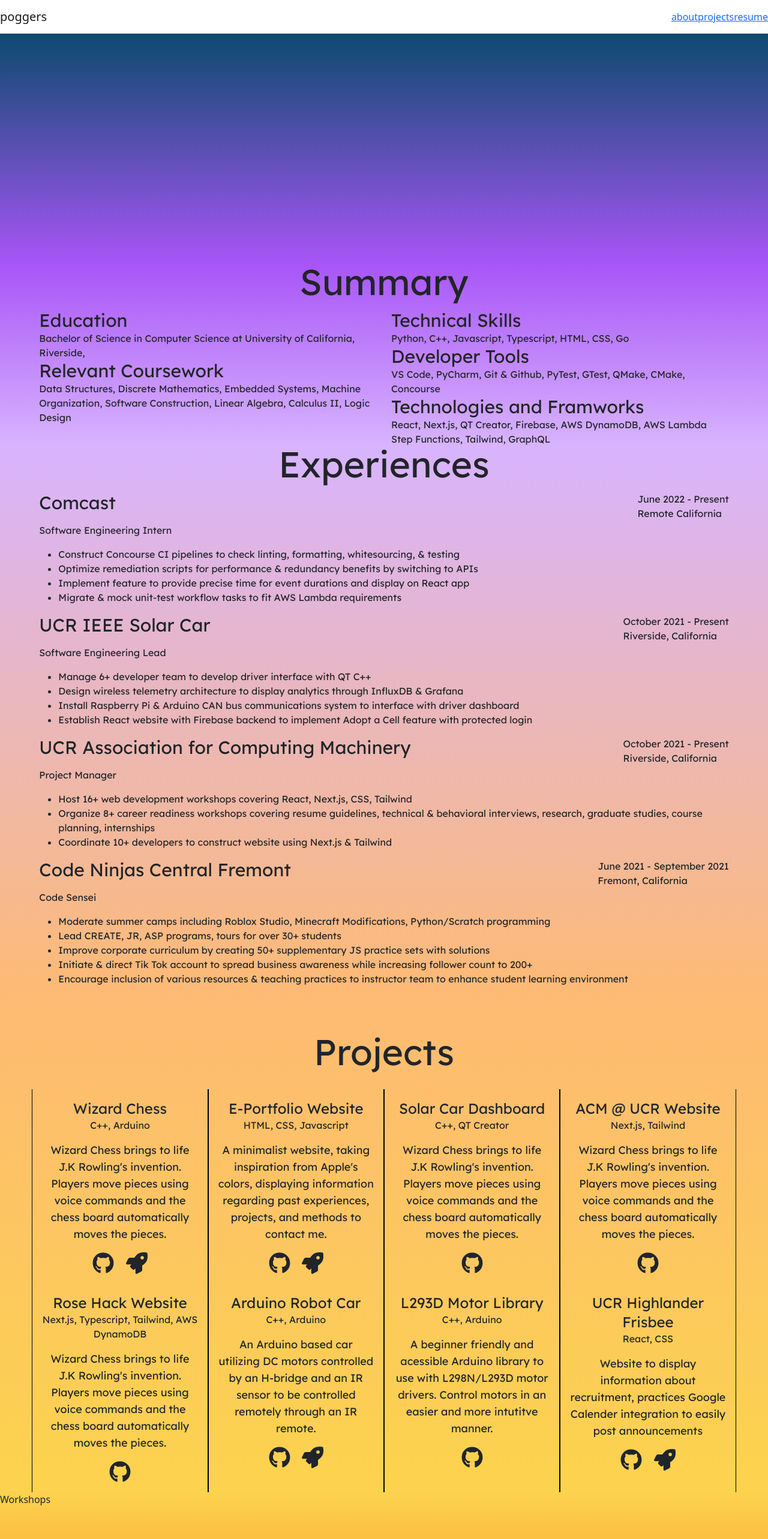
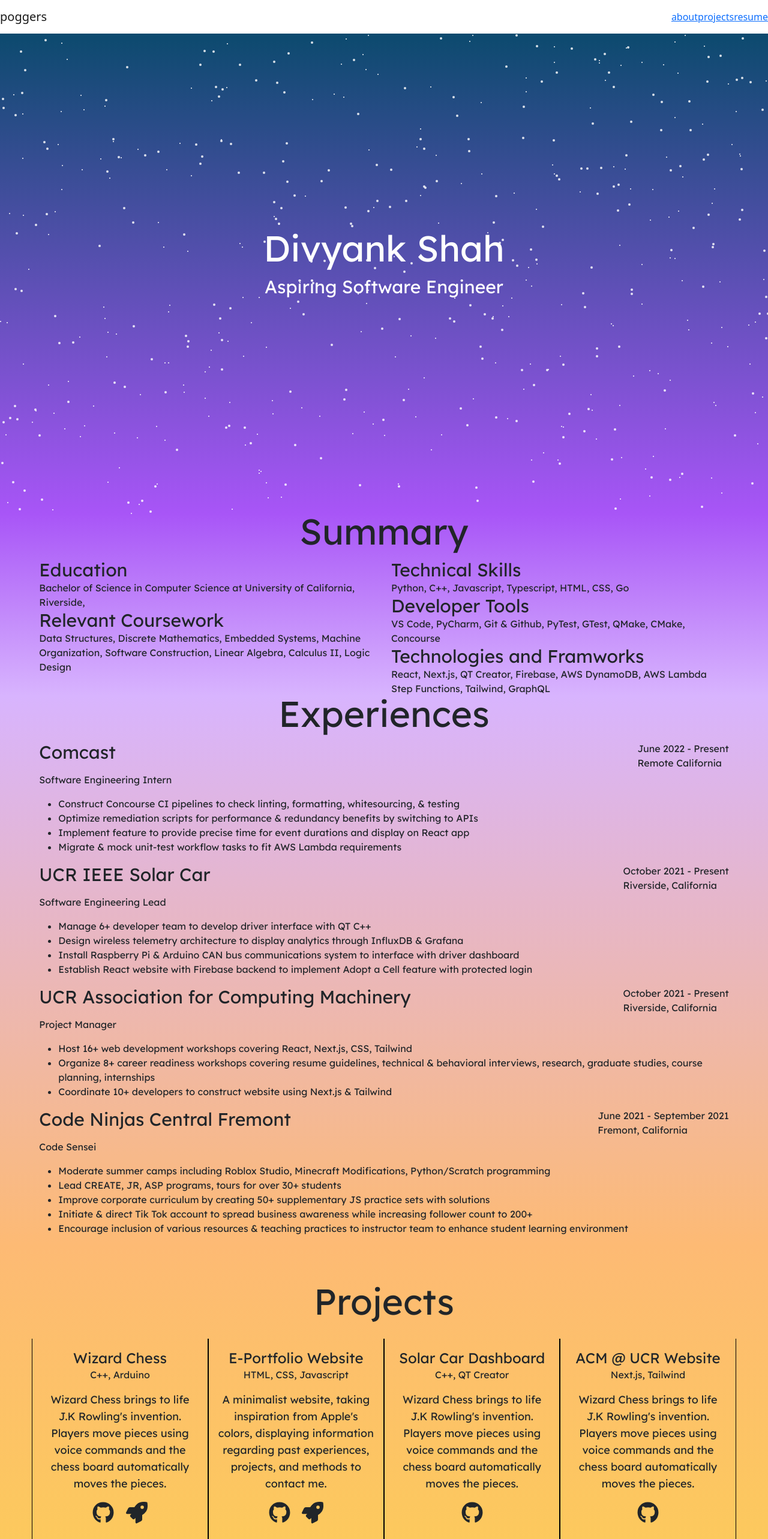
Before and after one commit to shahdivyank/shahdivyank.github.io, a Next.js app: page / in a window 1280 px wide. Shown: the top 2566 px of the page at 60% size. Built offline with nearby package versions, Linux system fonts and the light colour scheme.

Commit message:
landding

```diff
--- a/components/Landing.js
+++ b/components/Landing.js
@@ -1,10 +1,31 @@
 import React from 'react'
 
 const Landing = () => {
+
+    const stars = new Array(250).fill(0)
+
+
+
     return (
-        <div className="h-96 flex justify-center items-center bg-gradient-to-b from-sky-900 to-purple-500 ">
-            {/* <div className="bg-red-500 w-96 -z-10 fixed top-1/2 left-1/2 -translate-x-2/4 -translate-y-2/4 h-96 rounded-full text-4xl flex justify-center items-center">
-            </div> */}
+        <div style={{ height: "100vh" }} className="relative flex justify-center items-center bg-gradient-to-b from-sky-900 to-purple-500 ">
+
+            {
+                stars.map((star, index) => (
+                    <span style={{ top: (Math.random() * 100).toString() + "%", left: (Math.random() * 100).toString() + "%" }}
+                        key={index}
+                        className="absolute animate-pulse bg-white h-[2px] w-[2px] rounded-full"></span>
+                ))
+            }
+            {
+                stars.map((star, index) => (
+                    <span style={{ top: (Math.random() * 100).toString() + "%", left: (Math.random() * 100).toString() + "%" }}
+                        key={index}
+                        className="absolute animate-twinkling-star bg-white h-1 w-1 rounded-full"></span>
+                ))
+            }
+
+            <p className = "font-lexend text-6xl text-center text-white">Divyank Shah<br/><p className='text-3xl mt-3'>Aspiring Software Engineer</p></p>
+
 
         </div>
     )
--- a/components/Projects.js
+++ b/components/Projects.js
@@ -63,8 +63,11 @@
 ]
 
 const Projects = () => {
+
+
+
     return (
-        <section id="projects" className="font-lexend  flex justify-center items-center flex-col bg-gradient-to-b z-20 bg-gradient-to-b  from-orange-300 to-amber-300 ">
+        <section id="projects" className="font-lexend relative flex justify-center items-center flex-col bg-gradient-to-b z-20 bg-gradient-to-b  from-orange-300 to-amber-300 ">
             <p className = "text-6xl mt-16 mb-8">Projects</p>
             <Row className = "w-11/12">
                 {
@@ -75,6 +78,7 @@
                     ))
                 }
             </Row>
+
         </section>
     )
 }
--- a/tailwind.config.js
+++ b/tailwind.config.js
@@ -9,6 +9,15 @@
         fontFamily: {
             lexend: ["Lexend"],
         },
+        keyframes : {
+            twinkle : {
+                "50%" : {opacity: ".5"},
+            }
+        },
+        animation : {
+            'twinkling-star': 'pulse 1s cubic-bezier(0.4, 0, 0.6, 1) infinite;'
+        }
+
     },
   },
   plugins: [],
```
Also changed, not shown: components/Resume.js (+10 -0 lines).
